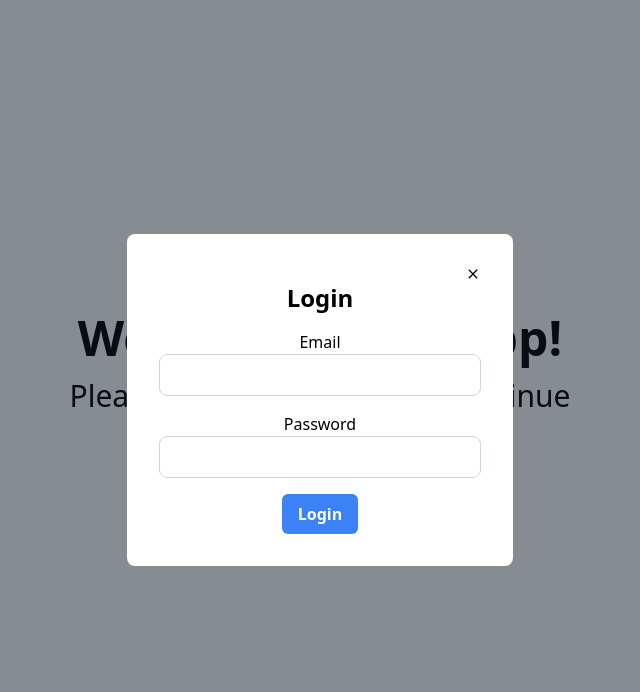
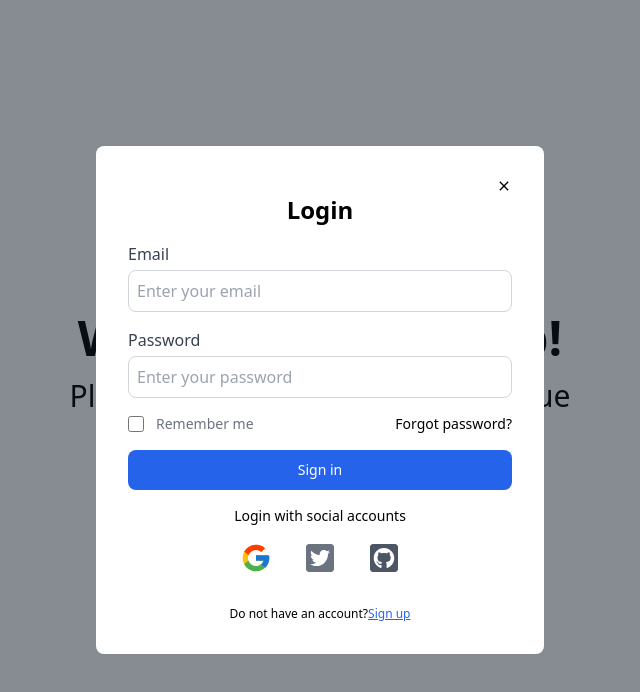
Before and after one commit to rowjay007/expense-tracker, a Next.js app: page / in a window 1280 px wide. Both pictures are taken after a click on the button "Login". Shown: the top 692 px of the page, without its empty margins (320-960 px from the left). Built offline with nearby package versions, Linux system fonts and the light colour scheme; no server answers.

Commit message:
feat: updating login styles

```diff
--- a/components/Auth/LoginModal.tsx
+++ b/components/Auth/LoginModal.tsx
@@ -4,6 +4,13 @@ import { useForm } from "react-hook-form";
 import { auth } from "@/utils/firebase";
 import { userState } from "@/utils/state";
 import { MdClose } from "react-icons/md";
+import {
+  AiFillGoogleCircle,
+  AiFillTwitterCircle,
+  AiFillGithub,
+} from "react-icons/ai";
+import { FcGoogle } from "react-icons/fc";
+import { FaTwitterSquare, FaGithubSquare } from "react-icons/fa";
 
 type LoginFormValues = {
   email: string;
@@ -42,7 +49,7 @@ export default function LoginModal() {
       </button>
       {isOpen && (
         <div className="fixed top-0 left-0 w-full h-full bg-gray-900 bg-opacity-50 flex items-center justify-center">
-          <div className="bg-white rounded-lg p-8">
+          <div className="bg-white rounded-lg p-8 w-full max-w-md">
             <div className="flex justify-end">
               <button onClick={() => setIsOpen(false)}>
                 <MdClose />
@@ -51,31 +58,102 @@ export default function LoginModal() {
             <h2 className="text-2xl font-bold mb-4">Login</h2>
             <form onSubmit={handleSubmit(handleLogin)}>
               <div className="mb-4">
-                <label htmlFor="email">Email</label>
+                <label
+                  htmlFor="email"
+                  className="text-left block text-gray-700 mb-1"
+                >
+                  Email
+                </label>
                 <input
                   type="email"
                   id="email"
                   {...register("email", { required: true })}
-                  className="border border-gray-300 rounded-lg p-2 w-full"
+                  placeholder="Enter your email"
+                  className="border border-gray-300 rounded-lg p-2 w-full text-left"
                 />
                 {errors.email && <span>Email is required</span>}
               </div>
               <div className="mb-4">
-                <label htmlFor="password">Password</label>
+                <label
+                  htmlFor="password"
+                  className="text-left block text-gray-700 mb-1"
+                >
+                  Password
+                </label>
                 <input
                   type="password"
                   id="password"
+                  aria-describedby="password"
                   {...register("password", { required: true })}
-                  className="border border-gray-300 rounded-lg p-2 w-full"
+                  placeholder="Enter your password"
+                  className="border border-gray-300 rounded-lg p-2 w-full text-left"
                 />
                 {errors.password && <span>Password is required</span>}
               </div>
+              <div className="flex items-center justify-between">
+                <div className="flex items-start">
+                  <div className="flex items-center h-5">
+                    <input
+                      id="remember"
+                      aria-describedby="remember"
+                      type="checkbox"
+                      className="w-4 h-4 border border-gray-300 rounded bg-gray-50 focus:ring-3 focus:ring-primary-300 dark:bg-gray-700 dark:border-gray-600 dark:focus:ring-primary-600 dark:ring-offset-gray-800"
+                      {...register("password", { required: true })}
+                    />
+                  </div>
+                  <div className="ml-3 text-sm">
+                    <label
+                      htmlFor="remember"
+                      className="text-gray-500 dark:text-gray-300"
+                    >
+                      Remember me
+                    </label>
+                  </div>
+                </div>
+                <a
+                  href="#"
+                  className="text-sm font-medium text-primary-600 hover:underline dark:text-primary-500"
+                >
+                  Forgot password?
+                </a>
+              </div>
               <button
                 type="submit"
-                className="bg-blue-500 hover:bg-blue-600 text-white font-bold py-2 px-4 rounded-md"
+                className="w-full mt-4 text-white bg-blue-600 hover:bg-blue-700 focus:ring-4 focus:outline-none focus:ring-primary-300 font-medium rounded-lg text-sm px-5 py-2.5 text-center "
               >
-                Login
+                Sign in
               </button>
+              <div className="flex items-center pt-4 space-x-1">
+                <div className="flex-1 h-px sm:w-16 dark:bg-gray-700"></div>
+                <p className="px-3 text-sm dark:text-gray-400">
+                  Login with social accounts
+                </p>
+                <div className="flex-1 h-px sm:w-16 dark:bg-gray-700"></div>
+              </div>
+              <div className="flex justify-center mt-4">
+                <button className="mx-4 text-gray-500 hover:text-gray-800">
+                  <FcGoogle size={32} />
+                </button>
+                <button className="mx-4 text-gray-500 hover:text-gray-800">
+                  <FaTwitterSquare size={32} />
+                </button>
+                <button className="mx-4 text-gray-600 hover:text-gray-800">
+                  <FaGithubSquare size={32} />
+                </button>
+              </div>
+
+              <div className="mt-8">
+                <p className="text-xs text-center sm:px-6text-gray-400">
+                  Do not have an account?
+                  <a
+                    rel="noopener noreferrer"
+                    href="#"
+                    className="underline text-blue-600"
+                  >
+                    Sign up
+                  </a>
+                </p>
+              </div>
             </form>
           </div>
         </div>
--- a/package.json
+++ b/package.json
@@ -16,6 +16,7 @@
     "@types/node": "18.14.6",
     "@types/react": "18.0.28",
     "@types/react-dom": "18.0.11",
+    "encoding": "^0.1.13",
     "eslint": "8.35.0",
     "eslint-config-next": "13.2.3",
     "firebase": "^9.17.2",
```
Also changed, not shown: 1 other file (tests, documents, lock files or other folders).
